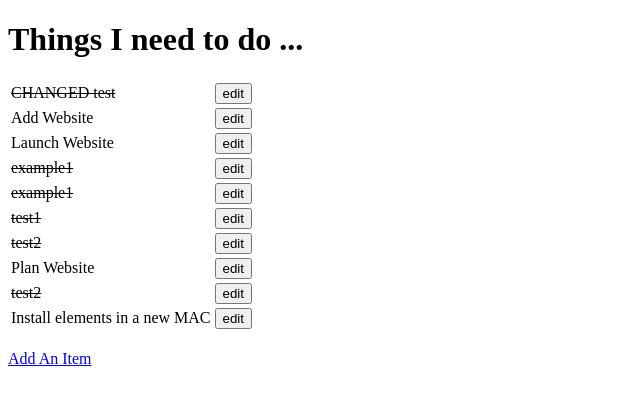
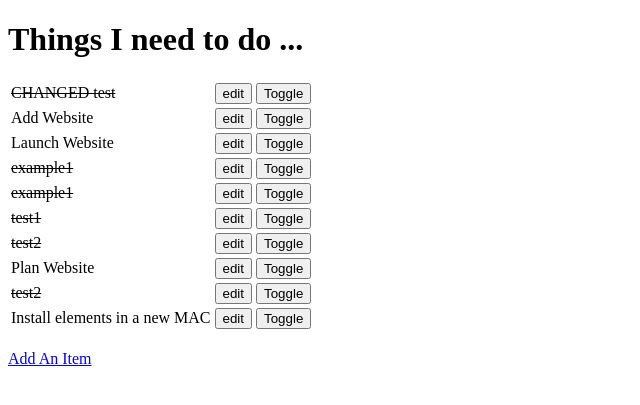
Before and after one commit to rayzhu68/django_todo3, a Django app: page / in a window 1280 px wide. Shown: the top 405 px of the page, without its empty margins (0-640 px from the left). Run offline with Django 3.2, Linux system fonts and the light colour scheme; data comes from the database, SQL or seed files in the repository; both versions use the stored data as it was after the commit.

Commit message:
add toggle function

```diff
--- a/django_todo/urls.py
+++ b/django_todo/urls.py
@@ -15,11 +15,12 @@ Including another URLconf
 """
 from django.conf.urls import url
 from django.contrib import admin
-from todo.views import get_todo_list, create_an_item, edit_an_item
+from todo.views import get_todo_list, create_an_item, edit_an_item, toggle_status
 
 urlpatterns = [
     url(r'^admin/', admin.site.urls),
     url(r'^$', get_todo_list),
     url(r'^add$', create_an_item),
     url(r'^edit/(?P<id>\d+)$', edit_an_item),
+    url(r'^toggle/(?P<id>\d+)$', toggle_status),
     ]
--- a/todo/templates/todo_list.html
+++ b/todo/templates/todo_list.html
@@ -20,6 +20,9 @@
                 <td>
                     <form method="GET" action="edit/{{item.id}}">{% csrf_token %}<input type="submit" value="edit"/></form>
                 </td>
+                <td>
+                    <form method="POST" action="toggle/{{item.id}}">{% csrf_token %}<input type="submit" value="Toggle"/></form>
+                </td>
             </tr>
             {% empty %}
             <p>You have nothing to do.</p>
--- a/todo/views.py
+++ b/todo/views.py
@@ -30,3 +30,9 @@ def edit_an_item(request, id):
     else:
         form=ItemForm(instance=item)
     return render(request, "item_form.html", {'form': form})
+
+def toggle_status(request, id):
+    item = get_object_or_404(Item, pk=id)
+    item.done = not item.done
+    item.save()
+    return redirect(get_todo_list)
```
Also changed, not shown: db.sqlite3.
